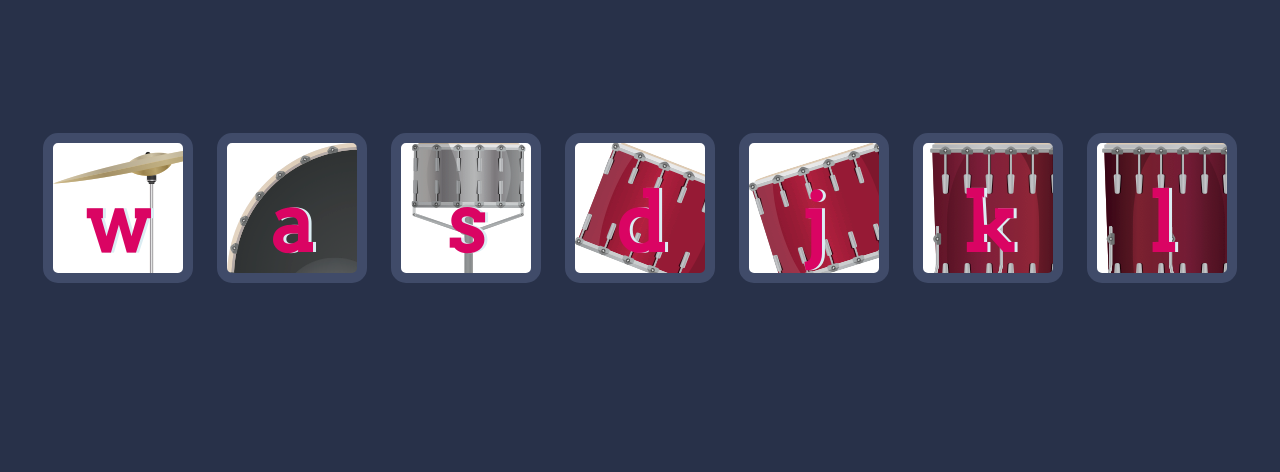
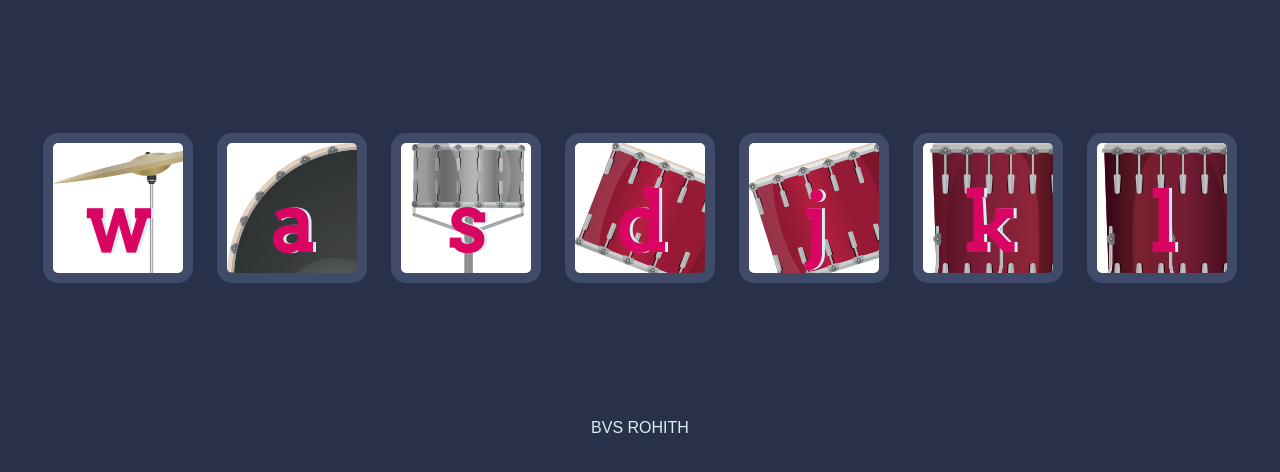
Before and after one commit to rohithbvs/practise, a plain HTML site: page index.html in a window 1280 px wide. Shown: the part 156-628 px from the top of the page. Drawn offline with Linux system fonts and the light colour scheme.

Commit message:
Update index.html

```diff
--- a/index.html
+++ b/index.html
@@ -26,5 +26,7 @@
   <script src="index.js" charset="utf-8"></script>
 </body>
 
-
+<footer>
+  BVS ROHITH
+  </footer>
 </html>
```
